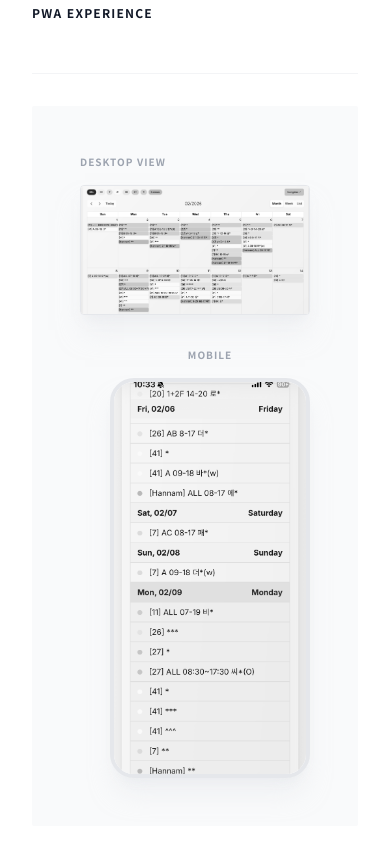
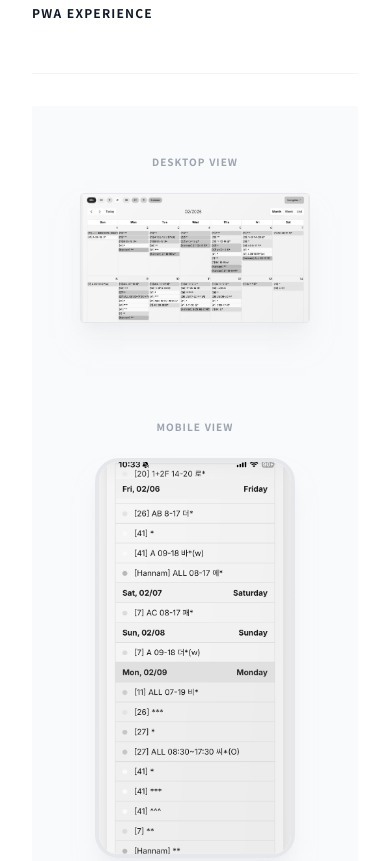
Before and after one commit to jaimejobeat-max/infotest, a plain HTML site: page index.html in a window 390 px wide. Shown: the part 2778-3639 px from the top of the page. Drawn offline with nearby package versions, Linux system fonts and the light colour scheme.

Commit message:
feat: stack mockups vertically (desktop top, mobile bottom)

```diff
--- a/index.html
+++ b/index.html
@@ -272,11 +272,12 @@
                 <h2 class="text-xs font-bold uppercase tracking-widest text-slate-900">PWA Experience</h2>
             </div>
             <div class="md:col-span-9 border-t border-slate-100 pt-8 mt-5">
-                <div class="bg-slate-50 rounded-sm p-12 md:p-16 mb-12">
-                    <div class="flex flex-col md:flex-row items-end justify-center gap-8 md:gap-12">
+                <div class="bg-slate-50 rounded-sm p-12 md:p-20 mb-12">
+                    <div class="flex flex-col items-center justify-center gap-24">
                         <!-- PC -->
-                        <div class="w-full max-w-xl">
-                            <div class="text-[10px] font-bold tracking-widest text-slate-400 mb-4 uppercase text-left">
+                        <div class="w-full max-w-3xl">
+                            <div
+                                class="text-[10px] font-bold tracking-widest text-slate-400 mb-6 uppercase text-center">
                                 Desktop View</div>
                             <div class="mockup-pc shadow-xl shadow-slate-200/50">
                                 <div class="aspect-video bg-slate-100 overflow-hidden relative group">
@@ -288,8 +289,8 @@
                         <!-- Mobile -->
                         <div class="relative shrink-0">
                             <div
-                                class="text-[10px] font-bold tracking-widest text-slate-400 mb-4 uppercase text-center">
-                                Mobile</div>
+                                class="text-[10px] font-bold tracking-widest text-slate-400 mb-6 uppercase text-center">
+                                Mobile View</div>
                             <div class="mockup-mobile mx-auto shadow-xl shadow-slate-200/50">
                                 <div class="w-full h-full bg-slate-100">
                                     <img src="https://github.com/jaimejobeat-max/infotest/blob/main/phone.png?raw=true"
```
